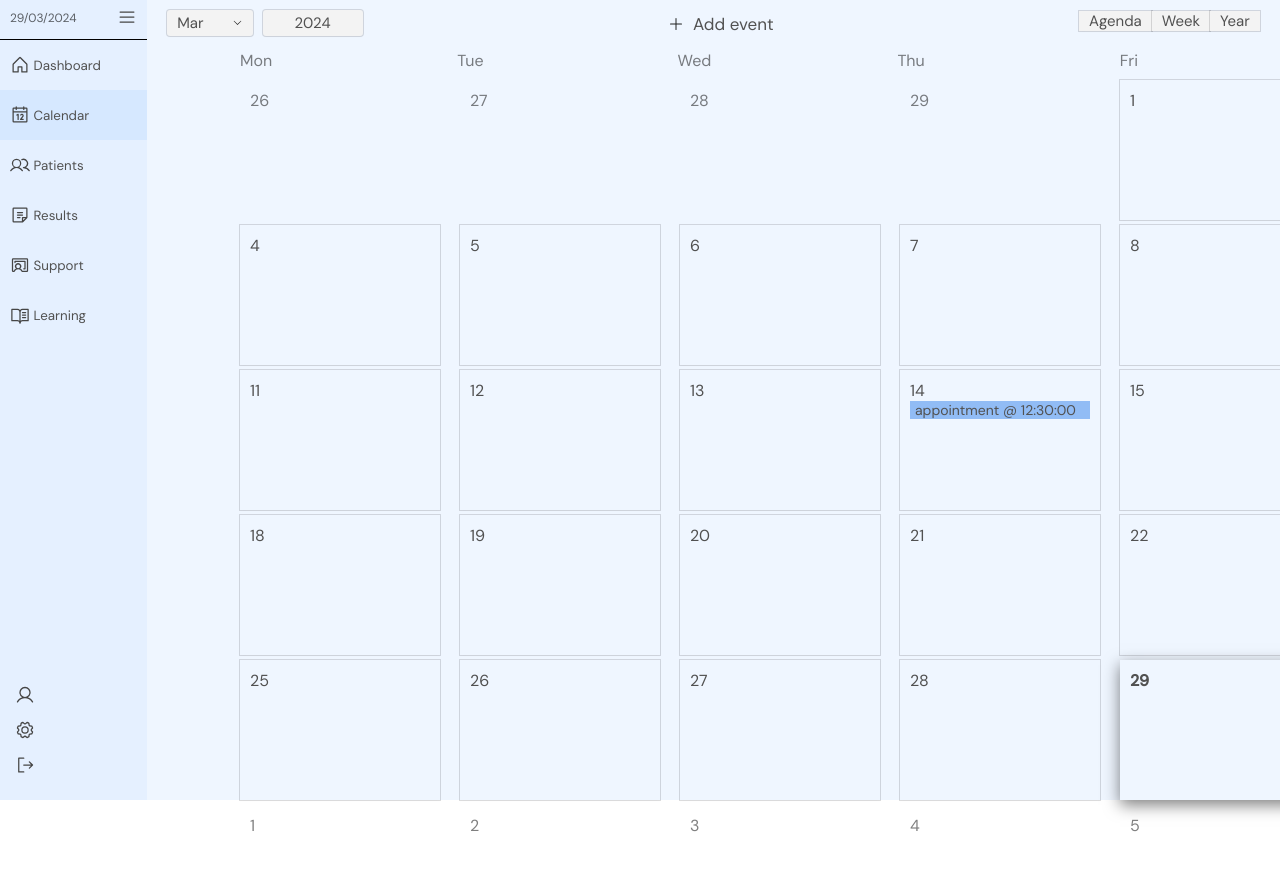
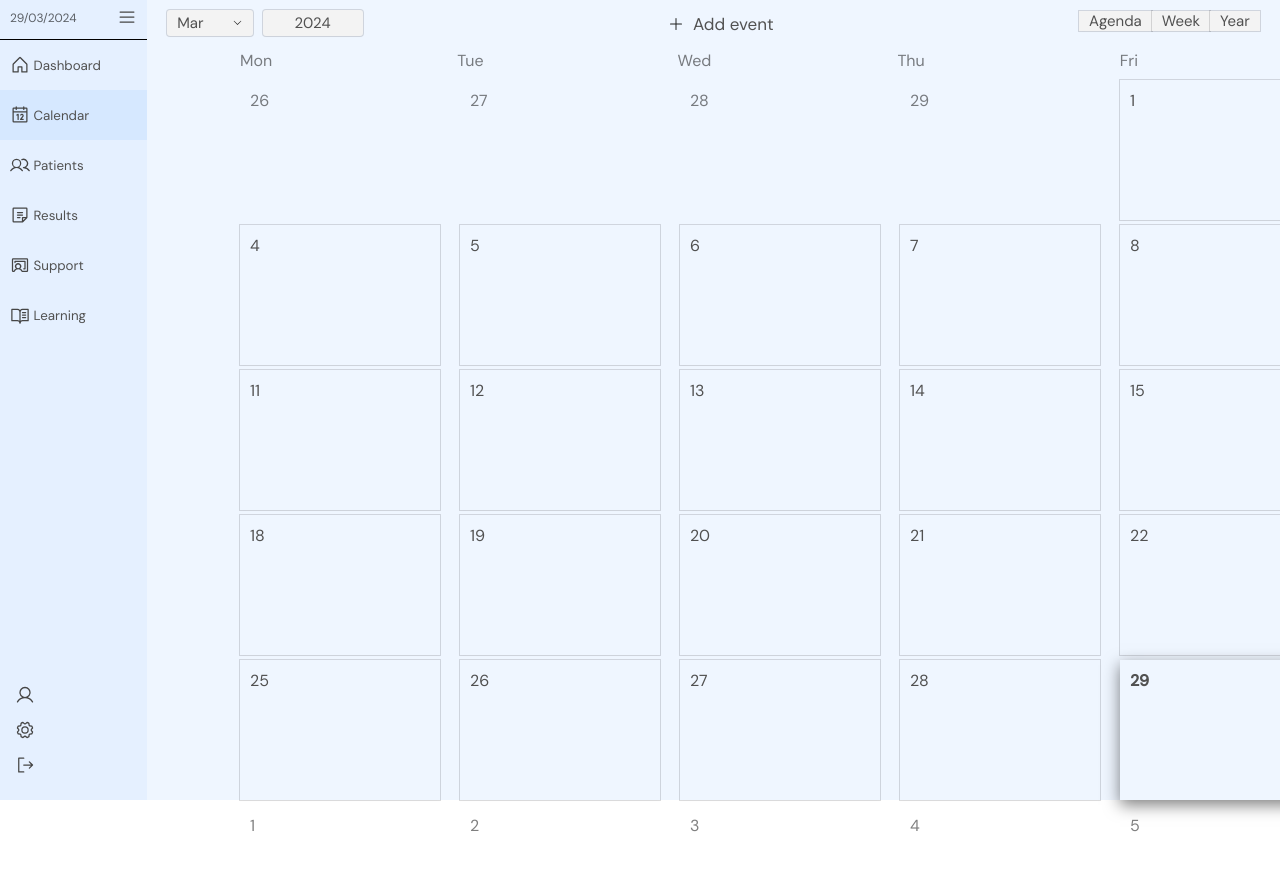
Before and after one commit to DiamondD7/yougotjob_client, a React (Vite) app: page /home in a window 1280 px wide. Both pictures are taken after a click on the button "Calendar". Shown: the top 870 px of the page. Built offline with nearby package versions, Linux system fonts and the light colour scheme.

Commit message:
fixed the bug of the events added on a particular d/m/y

```diff
--- a/src/components/Calendar/Calendar.jsx
+++ b/src/components/Calendar/Calendar.jsx
@@ -77,6 +77,7 @@ const Calendar = () => {
   const [openAddEventModal, setOpenAddEventModal] = useState(false);
 
   const [calendarEvents, setCalendarEvents] = useState(CalendarEventMockData);
+
   return (
     <div>
       <div
@@ -186,7 +187,8 @@ const Calendar = () => {
                   <p>{day}</p>
                   {calendarEvents.map((events, index) =>
                     events.EventDay === day &&
-                    events.EventYear === parseInt(selectedYear) ? (
+                    events.EventYear === parseInt(selectedYear) &&
+                    months[events.EventMonth] === selectedMonth ? (
                       <p key={index} className="calendar-grid-day-event">
                         appointment @ {events.EventTime}
                       </p>
```
